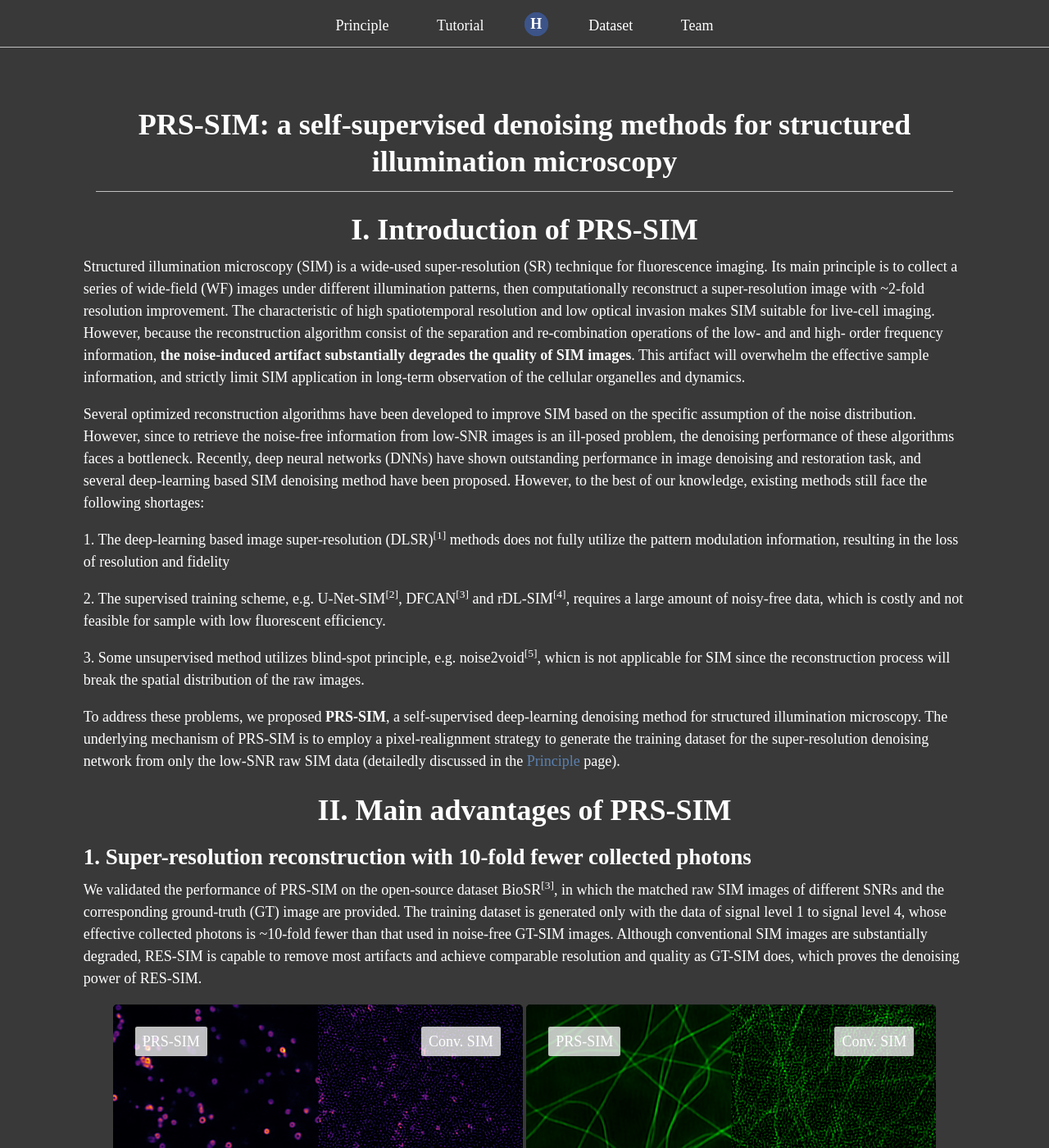
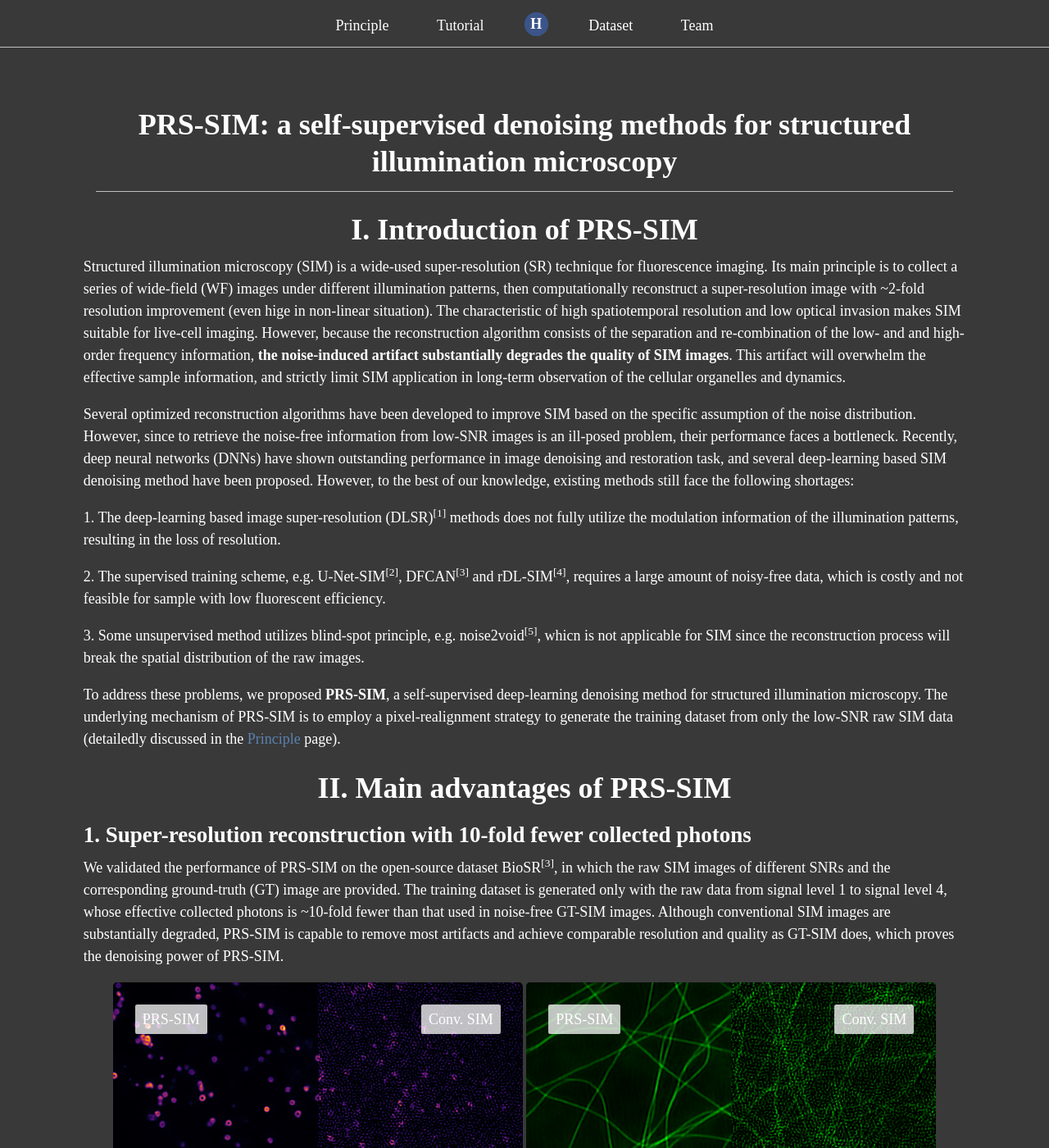
Before and after one commit to IntellM-THUIBCS/PRS-SIM, a Jekyll site: the page built from index.html, in a window 1280 px wide and 1400 px high. Shown: the whole window at 82% size. Built offline with Jekyll 4.4.1, drawn with Linux system fonts in a browser that asks for light colours; the list of posts is cut into pages by our own code; some of the changed text lies outside the part shown.

Commit message:
Update index.html

```diff
--- a/index.html
+++ b/index.html
@@ -14,34 +14,34 @@
 	<p>
 	Structured illumination microscopy (SIM) is a wide-used super-resolution (SR) technique for fluorescence imaging.
 	Its main principle is to collect a series of wide-field (WF) images under different illumination patterns,
-	then computationally reconstruct a super-resolution image with ~2-fold resolution improvement.
+	then computationally reconstruct a super-resolution image with ~2-fold resolution improvement (even hige in non-linear situation).
 	The characteristic of high spatiotemporal resolution and low optical invasion makes SIM suitable for live-cell imaging.
-	However, because the reconstruction algorithm consist of the separation and re-combination operations of the low- and and high- order frequency information,
+	However, because the reconstruction algorithm consists of the separation and re-combination of the low- and and high- order frequency information,
 	<b>the noise-induced artifact substantially degrades the quality of SIM images</b>.
 	This artifact will overwhelm the effective sample information, and strictly limit SIM application in long-term observation of the cellular organelles and dynamics.
 	</p>
 	<p>
 	Several optimized reconstruction algorithms have been developed to improve SIM based on the specific assumption of the noise distribution.
 	However, since to retrieve the noise-free information from low-SNR images is an ill-posed problem,
-	the denoising performance of these algorithms faces a bottleneck.
+	their performance faces a bottleneck.
 	Recently, deep neural networks (DNNs) have shown outstanding performance in image denoising and restoration task, and several deep-learning based SIM denoising method have been proposed.
 	However, to the best of our knowledge, existing methods still face the following shortages:
 	</p>
-	<p>1. The deep-learning based image super-resolution (DLSR)<sup>[1]</sup> methods does not fully utilize the pattern modulation information, resulting in the loss of resolution and fidelity</p>
+	<p>1. The deep-learning based image super-resolution (DLSR)<sup>[1]</sup> methods does not fully utilize the modulation information of the illumination patterns, resulting in the loss of resolution.</p>
 	<p>2. The supervised training scheme, e.g. U-Net-SIM<sup>[2]</sup>, DFCAN<sup>[3]</sup> and rDL-SIM<sup>[4]</sup>, requires a large amount of noisy-free data, which is costly and not feasible for sample with low fluorescent efficiency.</p>
 	<p>3. Some unsupervised method utilizes blind-spot principle, e.g. noise2void<sup>[5]</sup>, whicn is not applicable for SIM since the reconstruction process will break the spatial distribution of the raw images.</p>
 
 	<p> To address these problems, we proposed <b>PRS-SIM</b>, a self-supervised deep-learning denoising method for structured illumination microscopy.
-	The underlying mechanism of PRS-SIM is to employ a pixel-realignment strategy to generate the training dataset for the super-resolution denoising network
+	The underlying mechanism of PRS-SIM is to employ a pixel-realignment strategy to generate the training dataset
 	from only the low-SNR raw SIM data (detailedly discussed in the <a href="{{ site.baseurl }}/Principle/">Principle</a> page).
 
 	<center><h1 style="color:white;">II. Main advantages of PRS-SIM </h1></center>
 	<h2 style="color:white;">1. Super-resolution reconstruction with 10-fold fewer collected photons</h2>
 	<p>
-	We validated the performance of PRS-SIM on the open-source dataset BioSR<sup>[3]</sup>, in which the matched raw SIM images of different SNRs and the corresponding ground-truth (GT) image are provided.
-	The training dataset is generated only with the data of signal level 1 to signal level 4, whose effective collected photons is ~10-fold fewer than that used in noise-free GT-SIM images.
-	Although conventional SIM images are substantially degraded, RES-SIM is capable to remove most artifacts and achieve comparable resolution and quality as GT-SIM does,
-	which proves the denoising power of RES-SIM.
+	We validated the performance of PRS-SIM on the open-source dataset BioSR<sup>[3]</sup>, in which the raw SIM images of different SNRs and the corresponding ground-truth (GT) image are provided.
+	The training dataset is generated only with the raw data from signal level 1 to signal level 4, whose effective collected photons is ~10-fold fewer than that used in noise-free GT-SIM images.
+	Although conventional SIM images are substantially degraded, PRS-SIM is capable to remove most artifacts and achieve comparable resolution and quality as GT-SIM does,
+	which proves the denoising power of PRS-SIM.
 	</p>
 	<center>
 	<div id="slider1" class="beer-slider" data-beer-label="Conv. SIM" data-start="50">
@@ -60,19 +60,19 @@
 
 	<h2 style="color:white;">2. Trained with only single-shot low-SNR data</h2>
 	<p>
-	We demonstrated an example data of the PRS-SIM training dataset.
-	Each data item (an input-target image pair) was generated with only <b>one</b> raw noisy SIM image stack,
+	We demonstrated an example of the PRS-SIM training dataset.
+	Each data item (4 matched realigned images) was generated from only <b>one</b> raw noisy SIM image stack,
 	so that no high-SNR data nor repeated acquisition is needed.
-	By iteratively optimizing the loss function between each image pair, the fine-trained model will gain the denoising ability for SIM images.
+	By iteratively optimizing the loss function, the fine-trained model will gain the denoising ability for SIM images.
 	<br>
 	<center><img src="images/Figure-website-trainingset.png?raw=true" width="1050" align="middle" /></center>
 	</p>
 	<h2 style="color:white;">3. Compatibility with multiple SIM systems</h2>
 	<p>
 	Due to the similarity of data processing flowchart (including the separating, filtering, and stitching operations in Fourier domain),
-	RES-SIM is compatible with different SIM systems, e.g. TIRF-SIM, Non-linear-SIM, 3D-SIM, LLS-SIM, GI-SIM<sup>[6,7,8,9]</sup>.
+	PRS-SIM is compatible with different SIM systems, e.g. TIRF-SIM, Non-linear-SIM, 3D-SIM, LLS-SIM, GI-SIM<sup>[6,7,8,9]</sup>.
 	Here we validated PRS-SIM on 3D-SIM (left) and LLS-SIM (right) system for volumetric imaging,
-	and found that PRS-SIM is able to remove the artifact and improve both the lateral and axial resolution.
+	and found that PRS-SIM is able to remove most artifact and improve both the lateral and axial resolution.
 	</p>
 	<center>
 	<div id="slider3" class="beer-slider" data-beer-label="WF" data-start="50">
@@ -107,7 +107,7 @@
 	The inner hollow is blurred in WF images due to the limited resolution
 	and the ring structure is severely distorted in conventional SIM images due to the noise-induced artifact.
 	In contrast, PRS-SIM is able to resolve the organelles at high resolution and fidelity.
-	Benefitting from the RES-SIM enhanced images, the tracking algorithm (Trackmate plugin in Fiji)
+	Benefitting from the PRS-SIM enhanced images, the tracking algorithm (Trackmate plugin in Fiji)
 	can be successfully applied to investigate the spatial regulation of CCP nucleation sites (details in our manuscript).
 	</i></p>
 
@@ -116,14 +116,14 @@
 	<p><i>
 	The cell is imaged with 10-fold less excitation power compared to that used in regular imaging.
 	Since the illumination-induced photo-toxicity is low, the cell is kept in health status and the whole growth process is captured.
-	Benefitting from the removal of artifact and contrast enhancement,
-	the segmentation algorithm (e.g. Weka segmentation plugin in Fiji) can be effectively applied for PRS-SIM images,
+	Benefitting from the removal of artifact,
+	the segmentation algorithm (e.g. Weka segmentation plugin in Fiji) can be successfully applied for PRS-SIM images,
 	enabling the further study of the interaction between the celluar organelles and cytoskeleton (details in our manuscript).
 	</p></i>
 	<h2 style="color:white;">3. Long-term volumetric visualization of interactions between lysosomes and cytoskeleton with PRS-SIM enhanced 3D-SIM. </h2>
 	<center><video src="images/3D-SIM-MT-Lyso.avi?raw=true" controls="controls" width="100%" height="auto"/></center>
 	<p><i>
-	RES-SIM enables high-quality long-term volumetric imaging with 3D-SIM system. The whole data acquisition last for ~40 minutes for 400 frames.
+	PRS-SIM enables high-quality long-term volumetric imaging with 3D-SIM system. The whole data acquisition last for ~40 minutes for 400 frames.
 	Benefitting the improved SNR and resolution (both lateral and axial), both structures are resolved at high defination,
 	so that the interactions of the organelles can be observed, e.g. the movement of lysosome along the microtubule filament and the deformation of microtubule filament forced by lysosome.
 	</p></i>
@@ -164,13 +164,3 @@
 
 
 </div>
-
-
-
-
-<!--
-XXXXXXXXXXXXXXXXXXXXXXXXXXXXXX<br><br>
-XXXXXXXXXXXXXXXXXXXXXXXXXXXXXX<br><br>
-XXXXXXXXXXXXXXXXXXXXXXXXXXXXXX<br><br>
-<center><video src="https://github.com/TristaZeng/ZS-DeconvNet/blob/master/video/SuppVideo5_Mitosis_Mito_HeLa.mp4?raw=true" controls="controls" width="100%" height="auto"/></center>
--->
```
Also changed, not shown: other parts of index.html (+1 -1 lines).
